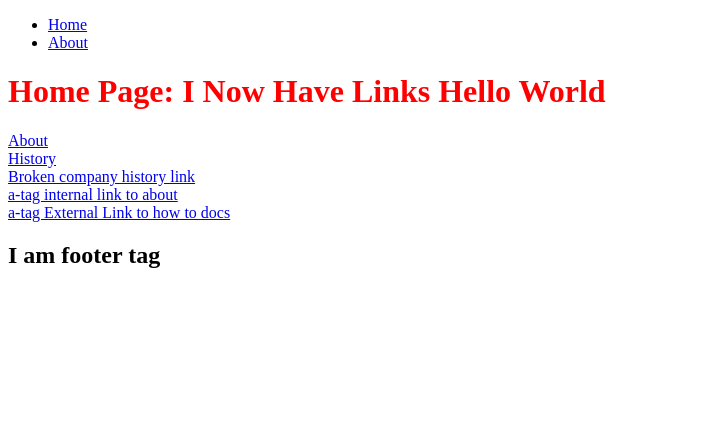
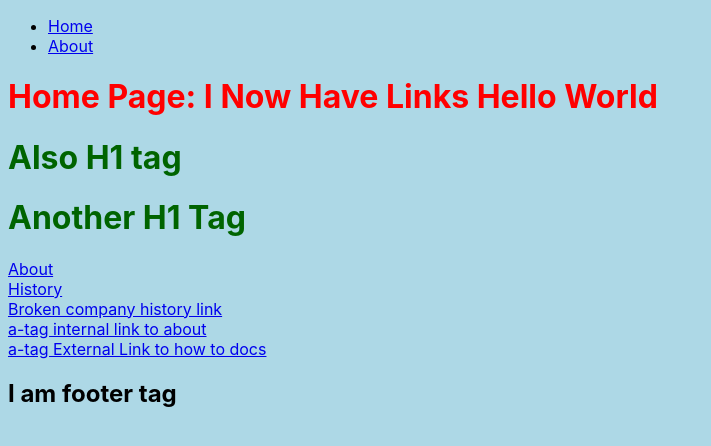
Before and after one commit to CheoR/gats-prac, a Gatsby site: page / in a window 1280 px wide. Shown: the whole page, without its empty margins (0-711 px from the left). Built offline with nearby package versions, Linux system fonts and the light colour scheme; Gatsby itself is replaced by a stand-in of ours.

Commit message:
css: global css example.

```diff
--- a/src/components/WrapperLayout.js
+++ b/src/components/WrapperLayout.js
@@ -1,6 +1,8 @@
 import React from 'react'
 import Footer from './Footer'
 import Navbar from './Navbar'
+
+import "./layout.css"
 
 const WrapperLayout = ({ children }) => {
   return (
--- /dev/null
+++ b/src/components/layout.css
@@ -0,0 +1,9 @@
+body {
+  font-family: -apple-system, BlinkMacSystemFont, "Segoe UI", Roboto, Oxygen,
+    Ubuntu, Cantarell, "Open Sans", "Helvetica Neue", sans-serif;
+  background: lightblue;
+}
+
+h1 {
+  color: darkgreen;
+}
--- a/src/pages/index.js
+++ b/src/pages/index.js
@@ -11,7 +11,8 @@
   return (
     <WrapperLayout>
       <h1 style={headerStyle}>Home Page: I now have links Hello World</h1>
-
+      <h1>Also H1 tag</h1>
+      <h1>Another H1 Tag</h1>
       <div>
         <Link to="/about">About</Link>
       </div>
```
